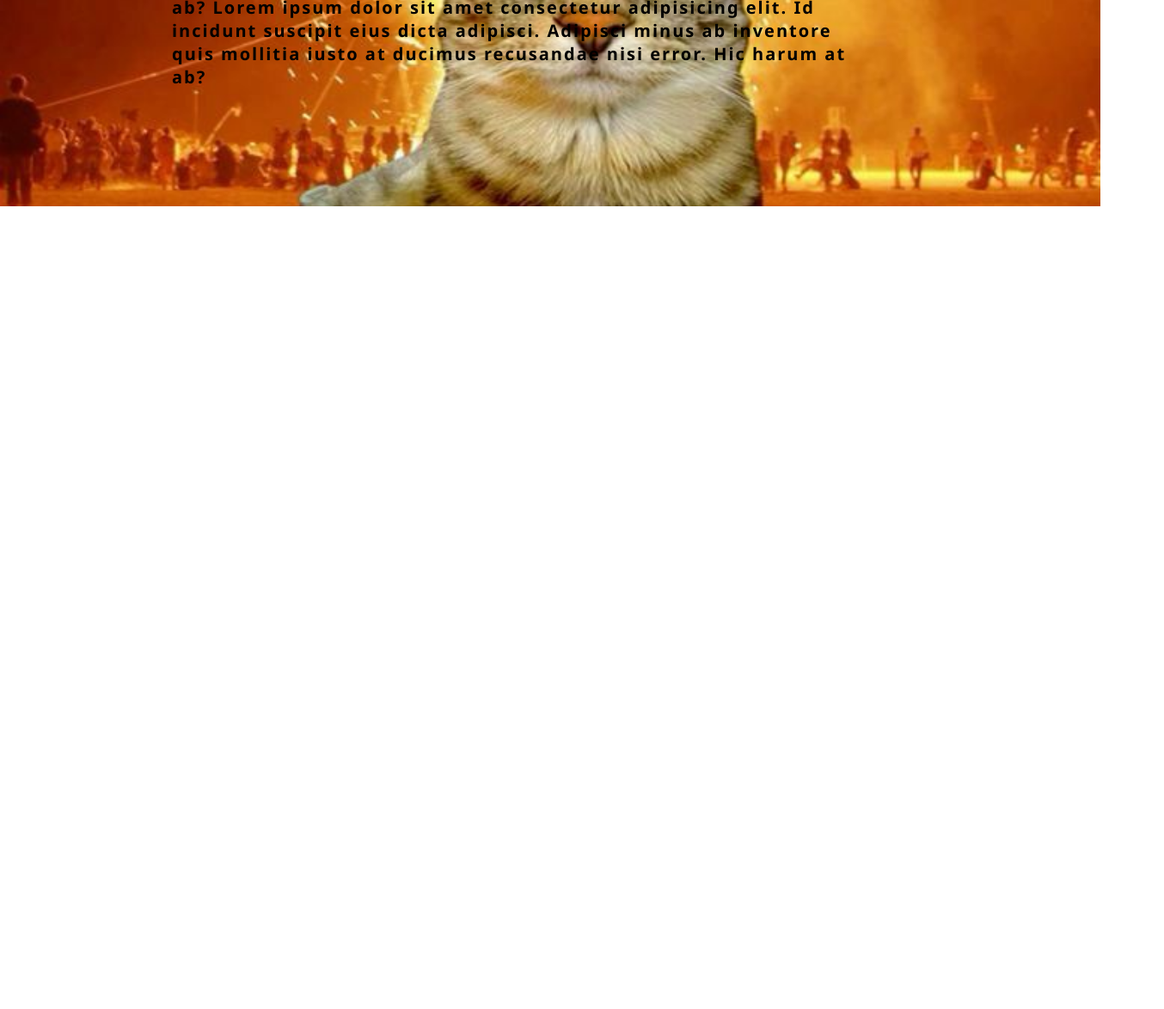
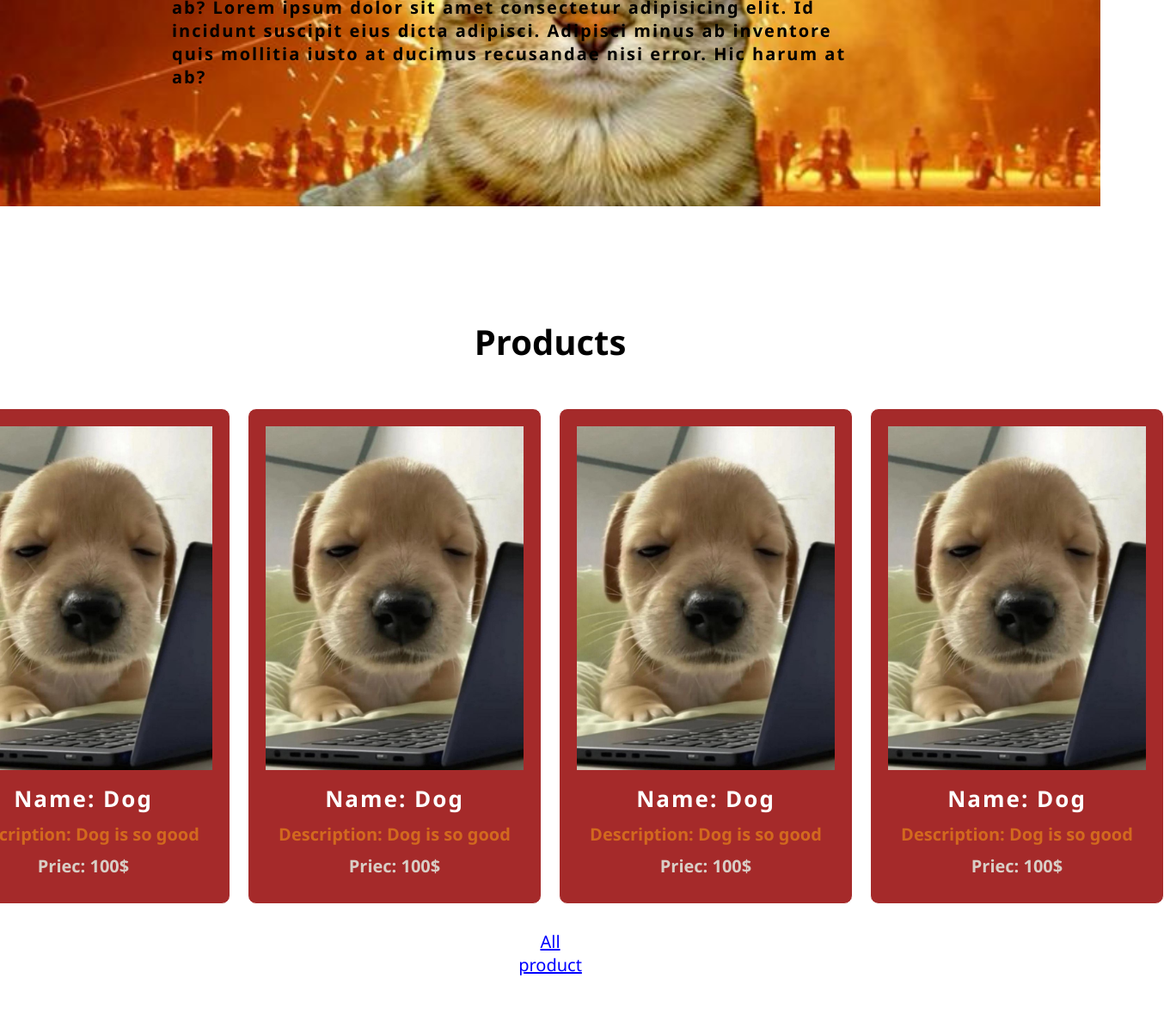
Before and after one commit to TruongTuanDung2001/E-commerce-html-css-js, a plain HTML site: page home.html in a window 1280 px wide. Shown: the part 645-1819 px from the top of the page at 86% size, 1354 px wide, since content can reach past the window. Before the commit the page ends 885 px from the top, so only its background shows below. Drawn offline with Linux system fonts and the light colour scheme.

Commit message:
Add image demo products, create content products and design interface products

```diff
--- a/css/home.css
+++ b/css/home.css
@@ -26,3 +26,66 @@
     font-size: 20px;
     letter-spacing: 2px;
 }
+
+/* PRODUCTS */
+.products{
+    margin: 130px 0;
+    text-align: center;
+}
+
+.products h1{
+    font-size: 40px;
+    margin: 50px 0;
+}
+
+.products .container{
+    display: flex;
+    justify-content: center;
+    align-items: center;
+    gap: 20px;
+
+}
+
+.products .container .product-item {
+    display: block;
+    padding: 20px;
+    background-color: brown;
+    border: 1px solid #fff;
+    border-radius: 10px;
+}
+
+.products .container .product-item img{
+    width: 300px;
+    height: 400px;
+}
+
+.products .container .product-item .product-name{
+    font-size: 26px;
+    letter-spacing: 2px;
+    color: #fff;
+    margin: 10px;
+}
+
+.products .container .product-item .product-description{
+    color: chocolate;
+    margin: 10px;
+    font-size: 20px;
+}
+
+.products .container .product-item .product-price{
+    color: rgb(217, 206, 198);
+    margin: 10px;
+    font-size: 20px;
+}
+
+.products .link__all-product{
+    display: block;
+    margin-top: 40px;
+    color: blue;
+    font-size: 20px;
+    text-decoration: underline;
+    text-align: center;
+    width: 100px;
+    margin: 30px 50%;
+    transform: translateX(-50%);
+}
--- a/home.html
+++ b/home.html
@@ -67,5 +67,44 @@
         </h4>
       </div>
     </div>
+
+    <div class="products">
+      <h1>Products</h1>
+      <div class="container">
+        <div class="product-item">
+          <a href="#">
+            <img src="assets/images/products/dog.jpg" alt="" />
+          </a>
+          <h3 class="product-name">Name: Dog</h3>
+          <h3 class="product-description">Description: Dog is so good</h3>
+          <h4 class="product-price">Priec: 100$</h4>
+        </div>
+        <div class="product-item">
+          <a href="#">
+            <img src="assets/images/products/dog.jpg" alt="" />
+          </a>
+          <h3 class="product-name">Name: Dog</h3>
+          <h3 class="product-description">Description: Dog is so good</h3>
+          <h4 class="product-price">Priec: 100$</h4>
+        </div>
+        <div class="product-item">
+          <a href="#">
+            <img src="assets/images/products/dog.jpg" alt="" />
+          </a>
+          <h3 class="product-name">Name: Dog</h3>
+          <h3 class="product-description">Description: Dog is so good</h3>
+          <h4 class="product-price">Priec: 100$</h4>
+        </div>
+        <div class="product-item">
+          <a href="#">
+            <img src="assets/images/products/dog.jpg" alt="" />
+          </a>
+          <h3 class="product-name">Name: Dog</h3>
+          <h3 class="product-description">Description: Dog is so good</h3>
+          <h4 class="product-price">Priec: 100$</h4>
+        </div>
+      </div>
+      <a href="#" class="link__all-product">All product</a>
+    </div>
   </body>
 </html>
```
Also changed, not shown: assets/images/products/dog.jpg (added).
